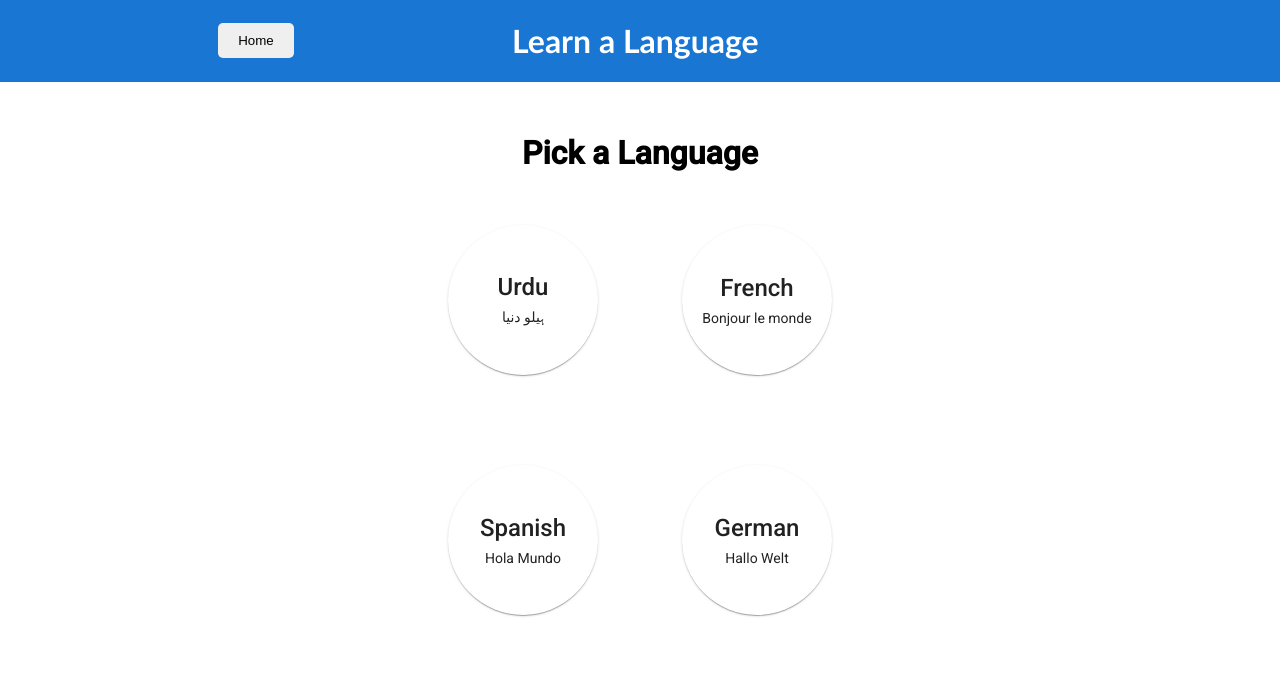
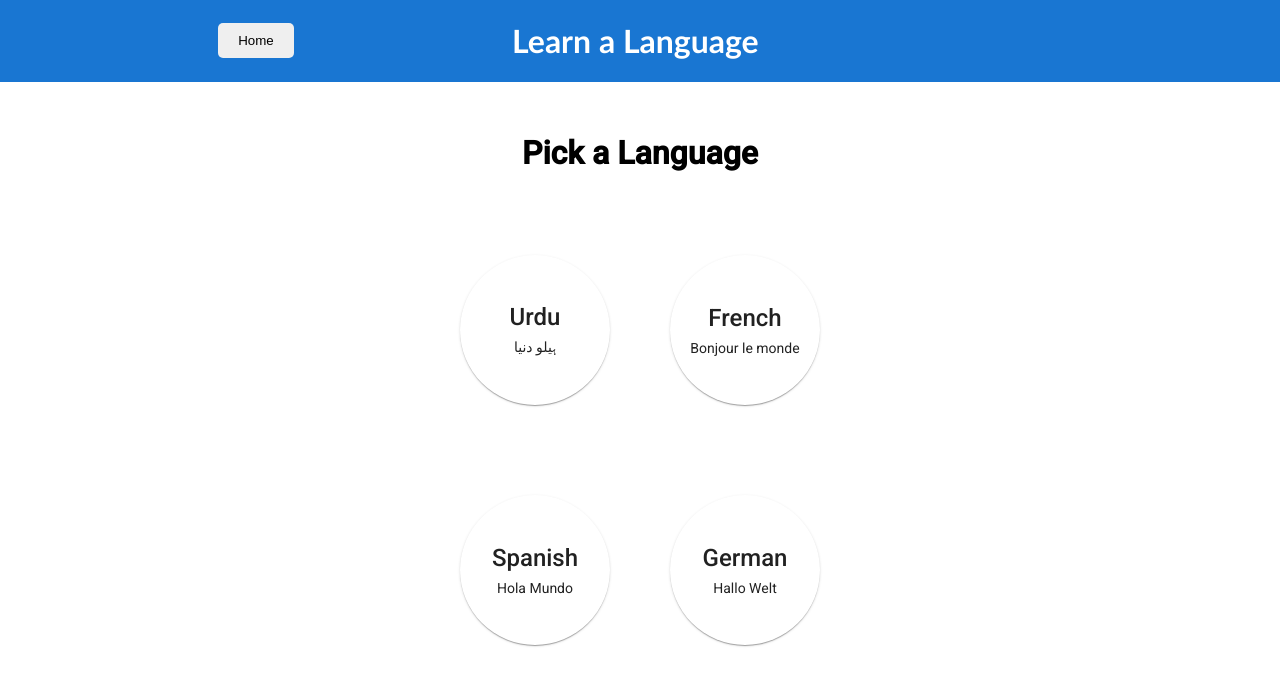
Before and after one commit to farshad-s/learn-a-lang, an Angular app: page /home in a window 1280 px wide. Shown: the top 686 px of the page. Built offline with nearby package versions, Linux system fonts and the light colour scheme.

Commit message:
added styles to card container so flex box works better

```diff
--- a/src/app/language-card/language-card.component.css
+++ b/src/app/language-card/language-card.component.css
@@ -16,8 +16,8 @@
   display: flex;
   height: 60vh;
   flex-wrap: wrap;
-  justify-content: space-between;
-  width: 50%;
+  justify-content: center;
+  width: 70%;
 }
 
 .mat-card {
@@ -32,6 +32,7 @@
   border-radius: 75px;
   padding: 0px !important;
   outline: none !important;
+  margin: 30px;
 }
 
 .mat-card:hover {
```
